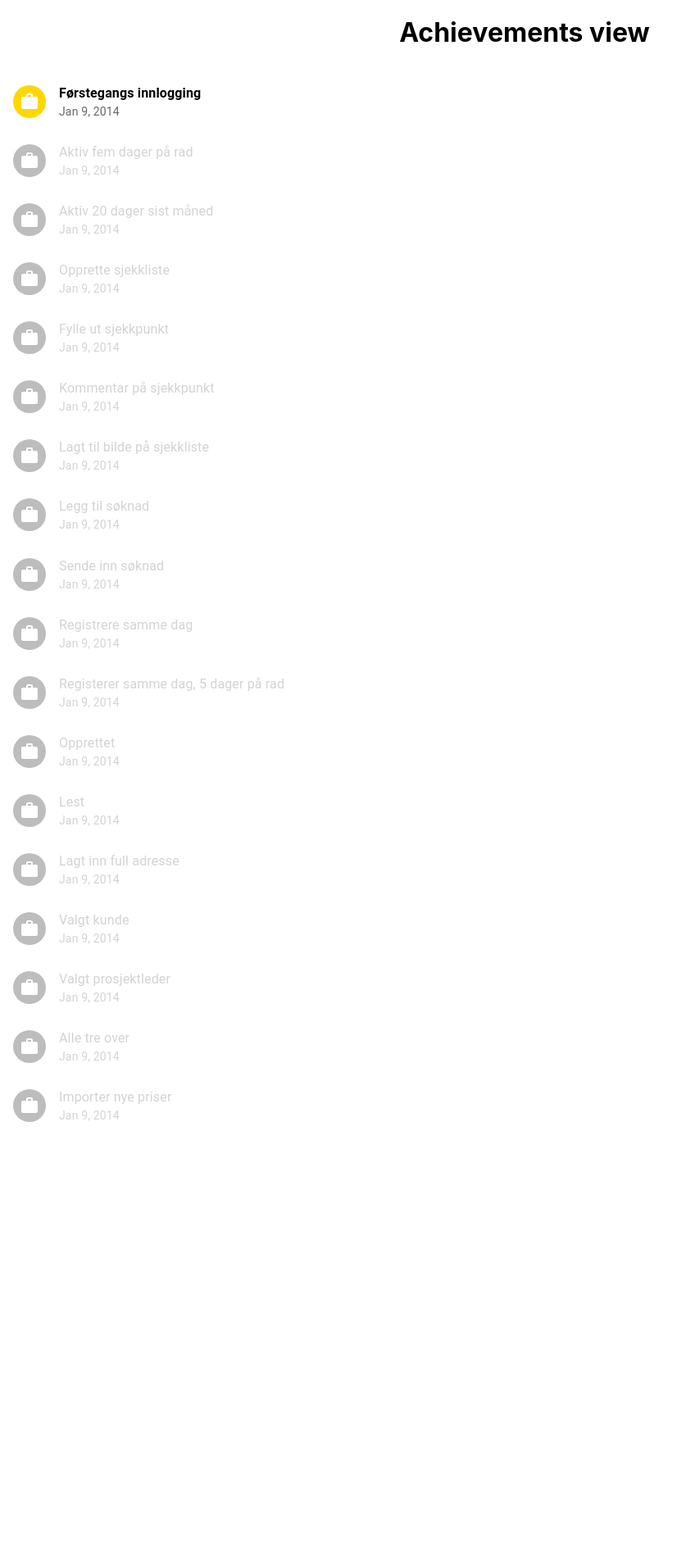
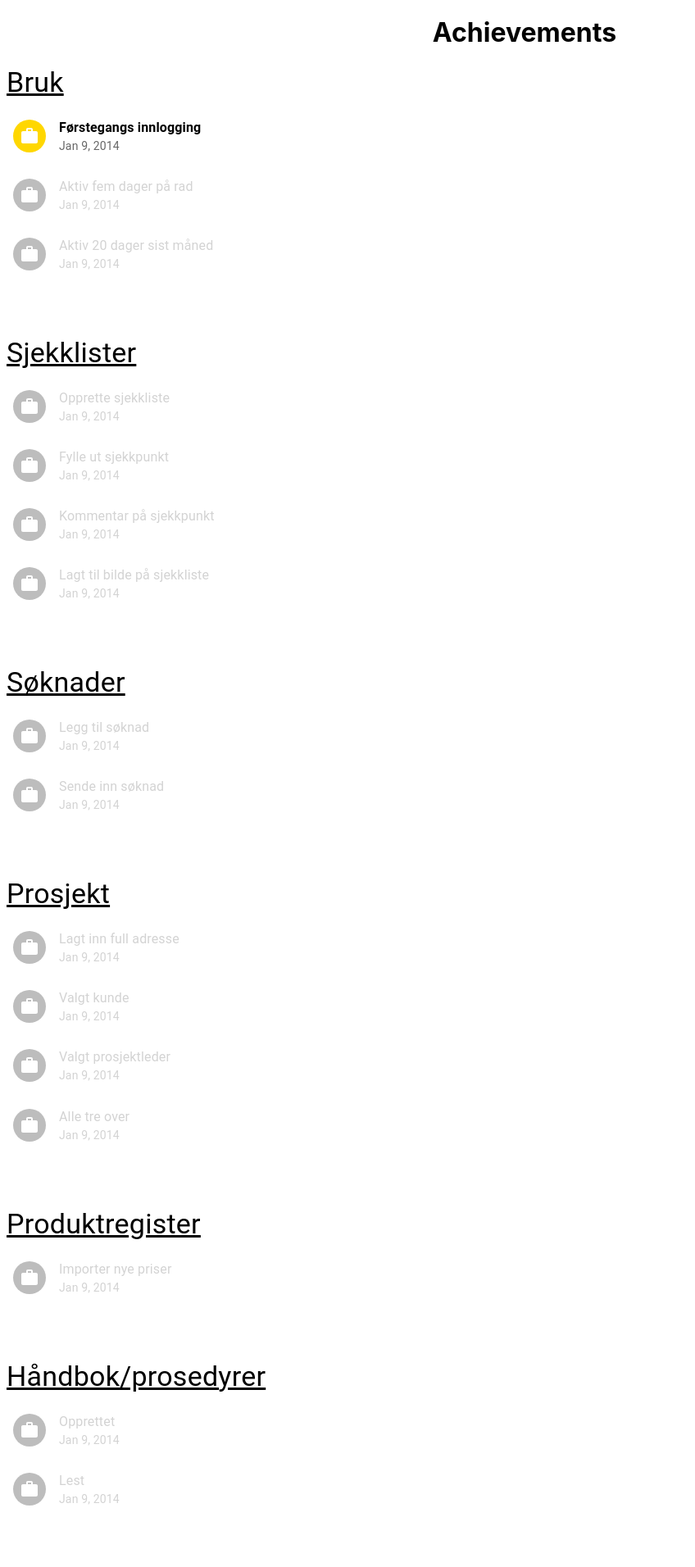
Before and after one commit to Chokealot/dragonfire-react, a React (Create React App) app in the folder dragonfire-react/: page /Achievements in a window 1280 px wide. Shown: the part 188-2100 px from the top of the page at 82% size, without its empty margins (0-848 px from the left). Before the commit the page ends 1581 px from the top, so only its background shows below. Built offline with nearby package versions, Linux system fonts and the light colour scheme.

Commit message:
Added achievements sorting

```diff
--- a/dragonfire-react/src/views/Achievements.tsx
+++ b/dragonfire-react/src/views/Achievements.tsx
@@ -1,8 +1,10 @@
-import { Avatar, List, ListItem, ListItemAvatar, ListItemText } from "@mui/material";
+import { Avatar, List, ListItem, ListItemAvatar, ListItemText, TextField, Typography } from "@mui/material";
 import WorkIcon from '@mui/icons-material/Work';
+import React from "react";
 
 const Achievements = () => {
-    const achievementsList = [
+
+    const bruk = [
         {
             category: 'Bruk',
             name: 'Førstegangs innlogging',
@@ -24,6 +26,9 @@ const Achievements = () => {
             isComplete: false,
             points: 200,
         },
+    ];
+
+    const sjekklister = [
         {
             category: 'Sjekklister',
             name: 'Opprette sjekkliste',
@@ -52,6 +57,9 @@ const Achievements = () => {
             isComplete: false,
             points: 20,
         },
+    ]
+
+    const søknader = [
         {
         category: 'Søknader',
         name: 'Legg til søknad',
@@ -65,35 +73,8 @@ const Achievements = () => {
         id: 9,
         isComplete: false,
         points: 100,
-        },
-        {
-            category: 'Timeregistrering',
-            name: 'Registrere samme dag',
-            id: 10,
-            isComplete: false,
-            points: 50,
-        },
-        {
-            category: 'Timeregistrering',
-            name: 'Registerer samme dag, 5 dager på rad',
-            id: 11,
-            isComplete: false,
-            points: 100,
-        },
-        {
-            category: 'Håndbok/prosedyrer',
-            name: 'Opprettet',
-            id: 12,
-            isComplete: false,
-            points: 100,
-        },
-        {
-            category: 'Håndbok/prosedyrer',
-            name: 'Lest',
-            id: 13,
-            isComplete: false,
-            points: 50,
-        },
+    },];
+    const prosjekt = [
         {
             category: 'Prosjekt',
             name: 'Lagt inn full adresse',
@@ -122,6 +103,8 @@ const Achievements = () => {
             isComplete: false,
             points: 30,
         },
+    ];
+    const produktregister = [
         {
             category: 'Produktregister',
             name: 'Importer nye priser',
@@ -129,33 +112,121 @@ const Achievements = () => {
             isComplete: false,
             points: 150,
         },
-    ]
+    ];
+    const prosedyrer = [
+        {
+            category: 'Håndbok/prosedyrer',
+            name: 'Opprettet',
+            id: 12,
+            isComplete: false,
+            points: 100,
+        },
+        {
+            category: 'Håndbok/prosedyrer',
+            name: 'Lest',
+            id: 13,
+            isComplete: false,
+            points: 50,
+        },
+    ];
+    const timeregistrering = [
+        {
+            category: 'Timeregistrering',
+            name: 'Registrere samme dag',
+            id: 10,
+            isComplete: false,
+            points: 50,
+        },
+        {
+            category: 'Timeregistrering',
+            name: 'Registerer samme dag, 5 dager på rad',
+            id: 11,
+            isComplete: false,
+            points: 100,
+        },
+    ];
     return (
         <>
-            <h1>
-                Achievements view
-            </h1>
-            <List sx={{ width: '100%', bgcolor: 'background.paper' }}>
+            <h1>Achievements</h1>
+            <Typography sx={{textDecoration: "underline"}} alignItems="flex-start" display={"flex"} pl={1} variant="h4" component="h2">Bruk</Typography>
+            <List sx={{ width: '100%', bgcolor: 'background.paper', paddingBottom: 8 }}>
                 {
-                    achievementsList.map((achievement: any) => (
-                            <ListItem key={achievement.id}>
+                    bruk.map((achievements: any, index: number) => (
+                        createAchievementList(achievements)
+                    ))
+                }
+            </List>
+
+            <Typography sx={{textDecoration: "underline"}} alignItems="flex-start" display={"flex"} pl={1} variant="h4" component="h2">Sjekklister</Typography>
+            <List sx={{ width: '100%', bgcolor: 'background.paper', paddingBottom: 8 }}>
+                {
+                    sjekklister.map((achievements: any, index: number) => (
+                        createAchievementList(achievements)
+                    ))
+                }
+            </List>
+
+            <Typography sx={{textDecoration: "underline"}} alignItems="flex-start" display={"flex"} pl={1} variant="h4" component="h2">Søknader</Typography>
+            <List sx={{ width: '100%', bgcolor: 'background.paper', paddingBottom: 8 }}>
+                {
+                    søknader.map((achievements: any, index: number) => (
+                        createAchievementList(achievements)
+                    ))
+                }
+            </List>
+
+            <Typography sx={{textDecoration: "underline"}} alignItems="flex-start" display={"flex"} pl={1} variant="h4" component="h2">Prosjekt</Typography>
+            <List sx={{ width: '100%', bgcolor: 'background.paper', paddingBottom: 8 }}>
+                {
+                    prosjekt.map((achievements: any, index: number) => (
+                        createAchievementList(achievements)
+                    ))
+                }
+            </List>
+
+            <Typography sx={{textDecoration: "underline"}} alignItems="flex-start" display={"flex"} pl={1} variant="h4" component="h2">Produktregister</Typography>
+            <List sx={{ width: '100%', bgcolor: 'background.paper', paddingBottom: 8 }}>
+                {
+                    produktregister.map((achievements: any, index: number) => (
+                        createAchievementList(achievements)
+                    ))
+                }
+            </List>
+
+            <Typography sx={{textDecoration: "underline"}} alignItems="flex-start" display={"flex"} pl={1} variant="h4" component="h2">Håndbok/prosedyrer</Typography>
+            <List sx={{ width: '100%', bgcolor: 'background.paper', paddingBottom: 8 }}>
+                {
+                    prosedyrer.map((achievements: any, index: number) => (
+                        createAchievementList(achievements)
+                    ))
+                }
+            </List>
+
+            <Typography sx={{textDecoration: "underline"}} alignItems="flex-start" display={"flex"} pl={1} variant="h4" component="h2">Timeregistrering</Typography>
+            <List sx={{ width: '100%', bgcolor: 'background.paper', paddingBottom: 8 }}>
+                {
+                    timeregistrering.map((achievements: any, index: number) => (
+                        createAchievementList(achievements)
+                    ))
+                }
+            </List>
+        </>
+    )
+
+    function createAchievementList(achievement: any): JSX.Element {
+        return <ListItem key={achievement.id}>
             <ListItemAvatar>
-                                    <Avatar sx={{ backgroundColor: achievement?.isComplete ? "#FFD700" : undefined}}>
+                <Avatar sx={{ backgroundColor: achievement?.isComplete ? "#FFD700" : undefined }}>
                     <WorkIcon />
                 </Avatar>
             </ListItemAvatar>
             <ListItemText
                 primary={achievement.name}
-                                primaryTypographyProps={!achievement?.isComplete ? {color: "lightgrey"} : {fontWeight: "bold"}}
+                primaryTypographyProps={!achievement?.isComplete ? { color: "lightgrey" } : { fontWeight: "bold" }}
                 secondary="Jan 9, 2014"
-                                secondaryTypographyProps={!achievement?.isComplete ? {color: "lightgrey"} : {}}
-                            />
-                        </ListItem>
-                    ))
+                secondaryTypographyProps={!achievement?.isComplete ? { color: "lightgrey" } : {}} />
+        </ListItem>;
     }
-            </List>
-        </>
-    )
 };
 
 export default Achievements;
```
Lines whose indentation alone changed are shown as unchanged.
